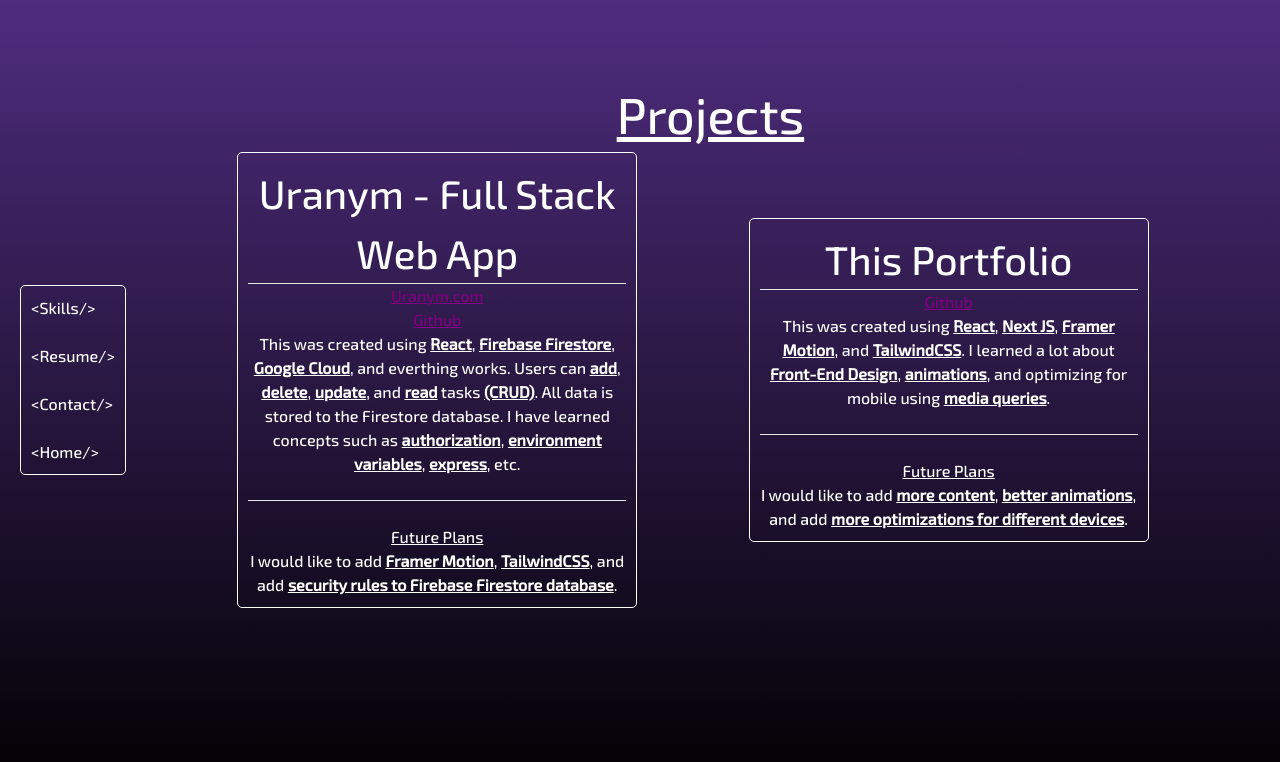
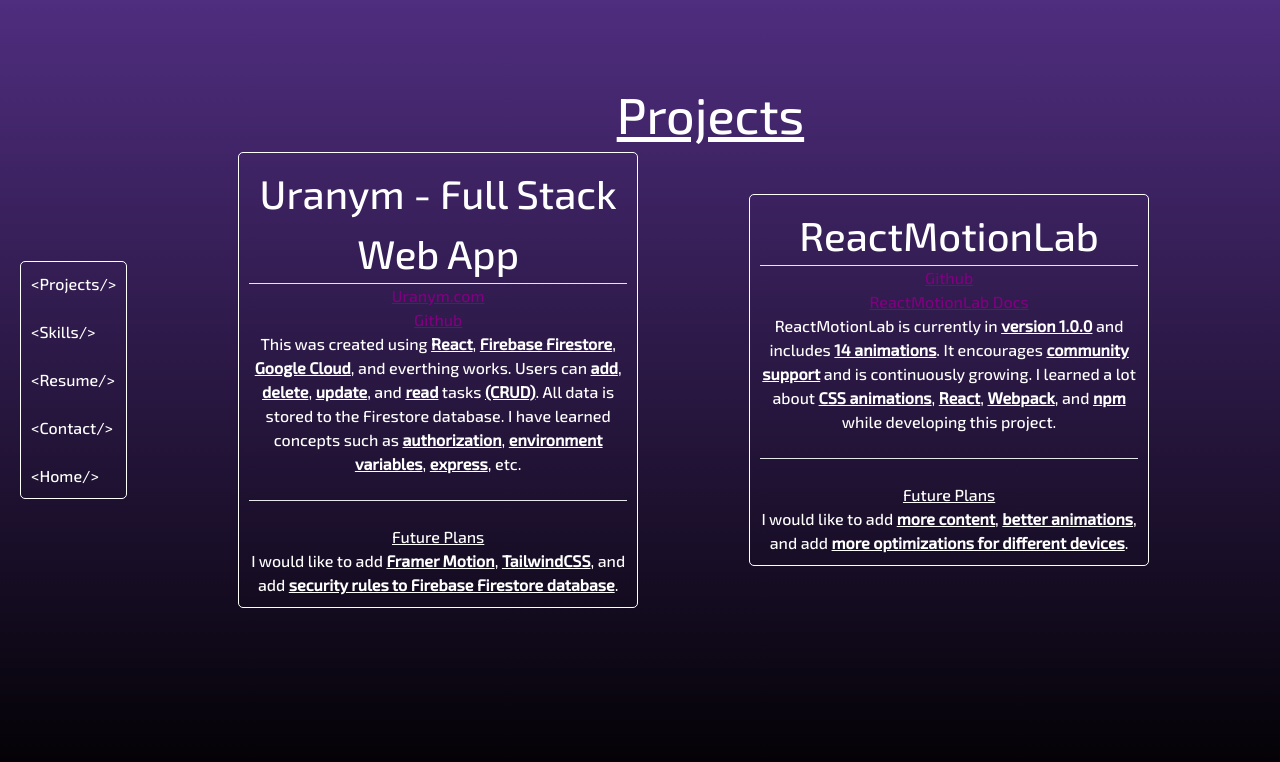
Before and after one commit to kodiakcain/updated-portfolio, a Next.js app: page /Projects in a window 1280 px wide. Shown: the top 762 px of the page. Built offline with nearby package versions, Linux system fonts and the light colour scheme.

Commit message:
Updated Projects

```diff
--- a/src/app/components/ContainerPage5.js
+++ b/src/app/components/ContainerPage5.js
@@ -1,25 +1,40 @@
-import '../../../styles/ContainerPage.modules.css'
+import '../../../styles/ContainerPage.modules.css';
 
 //Second project in Projects
 const ContainerPage5 = () => {
   return (
-    <div className='containerDiv' style={{textAlign: 'center'}}>
-        <p style={{fontSize: '40px'}}>This Portfolio</p>
-        <hr></hr>
+    <div className='containerDiv' style={{ textAlign: 'center' }}>
+      <p style={{ fontSize: '40px' }}>ReactMotionLab</p>
+      <hr />
 
-        <a href='https://github.com/kodiakcain/updated-portfolio' target='_blank' style={{color: 'purple'}}><u>Github</u></a>
-        <p> This was created using <b><u>React</u></b>, <b><u>Next JS</u></b>, <b><u>Framer Motion</u></b>,
-        and <b><u>TailwindCSS</u></b>. I learned a lot about <b><u>Front-End Design</u></b>, <b><u>animations</u></b>,
-        and optimizing for mobile using <b><u>media queries</u></b>.
-        </p>
-        <br></br>
-        <hr></hr>
-        <br></br>
-        <h1><u>Future Plans</u></h1>
-            <p>I would like to add <b><u>more content</u></b>, <b><u>better animations</u></b>, and add
-            <b> <u>more optimizations for different devices</u></b>.</p>
-          </div>
+      <a
+        href='https://github.com/kodiakcain/reactmotionlab'
+        target='_blank'
+        style={{ color: 'purple' }}
+      >
+        <u>Github</u>
+      </a>
+      <br />
+      <a
+        href='https://reactmotionlab.com'
+        target='_blank'
+        style={{ color: 'purple' }}
+      >
+        <u>ReactMotionLab Docs</u>
+      </a>
 
+      <p>
+        ReactMotionLab is currently in <b><u>version 1.0.0</u></b> and includes <b><u>14 animations</u></b>. It encourages <b><u>community support</u></b> and is continuously growing. I learned a lot about <b><u>CSS animations</u></b>, <b><u>React</u></b>, <b><u>Webpack</u></b>, and <b><u>npm</u></b> while developing this project.
+      </p>
+      <br />
+      <hr />
+      <br />
+      <h1><u>Future Plans</u></h1>
+      <p>
+        I would like to add <b><u>more content</u></b>, <b><u>better animations</u></b>, and add
+        <b> <u>more optimizations for different devices</u></b>.
+      </p>
+    </div>
   );
 };
 
--- a/src/app/components/Sidebar.js
+++ b/src/app/components/Sidebar.js
@@ -18,6 +18,17 @@
       };
   return (
     <div className='sideBarDiv'>
+      <Link href='/Projects'>
+      <motion.button
+        variants={buttonVariants}
+        whileHover="hover"
+        whileTap="rest"
+        >
+          <p>&lt;Projects/&gt;</p>
+          </motion.button>
+      </Link>
+      <br />
+      <br></br>
       <Link href='/Skills'>
         <motion.button
         variants={buttonVariants}
--- a/src/app/components/SidebarEdit.js
+++ b/src/app/components/SidebarEdit.js
@@ -18,6 +18,17 @@
       };
   return (
     <div className='sideBarDiv'>
+       <Link href='/Projects'>
+      <motion.button
+        variants={buttonVariants}
+        whileHover="hover"
+        whileTap="rest"
+        >
+          <p>&lt;Projects/&gt;</p>
+          </motion.button>
+      </Link>
+      <br />
+      <br></br>
       <Link href='/Skills'>
         <motion.button
         variants={buttonVariants}
--- a/styles/ContainerPage.modules.css
+++ b/styles/ContainerPage.modules.css
@@ -15,6 +15,8 @@
 .niceText {
     font-family: 'Exo 2', sans-serif;
 }
+
+
 
 .containerDiv2 {
     border-width: 1px;
--- a/styles/Projects.modules.css
+++ b/styles/Projects.modules.css
@@ -24,8 +24,6 @@
     padding-right: 20px;
 }
 
-
-
 .topWordPad {
     justify-content: center;
     align-items: center;
@@ -34,8 +32,23 @@
     padding-top: 6%;
 }
 
+/* Grid container styles */
+.grid-container {
+    display: grid;
+    grid-template-columns: repeat(auto-fit, minmax(250px, 1fr)); /* Creates responsive columns */
+    gap: 20px; /* Adds space between grid items */
+    width: 100%; /* Ensures the grid spans the full width of the parent */
+}
+
+.grid-item {
+
+    padding: 20px;
+    box-shadow: 0px 4px 6px rgba(0, 0, 0, 0.1);
+    border-radius: 8px;
+}
+
+/* Media Queries */
 @media only screen and (max-width: 768px) {
-
     .sideBarDiv {
         border-width: 1px;
         padding: 10px;
```
